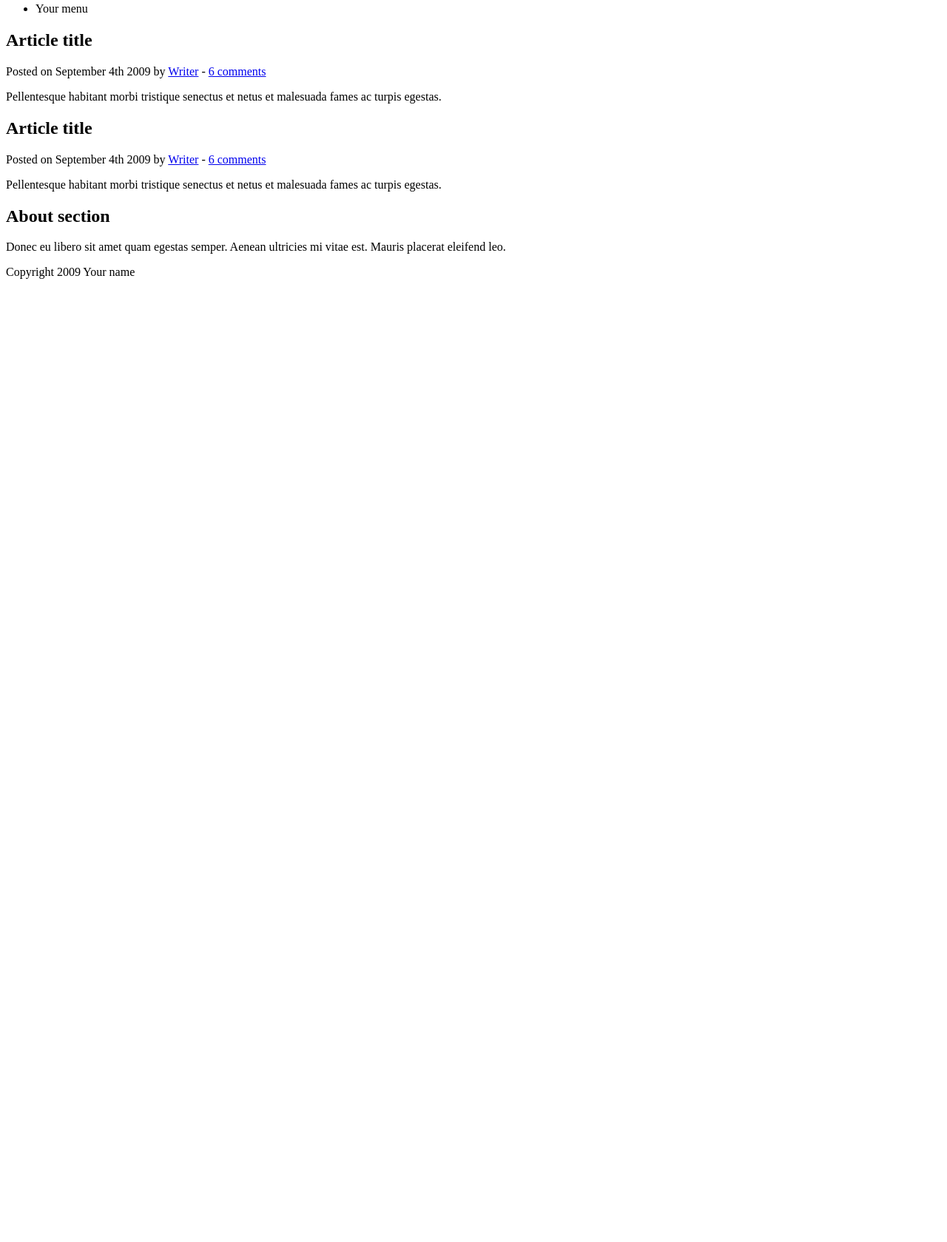
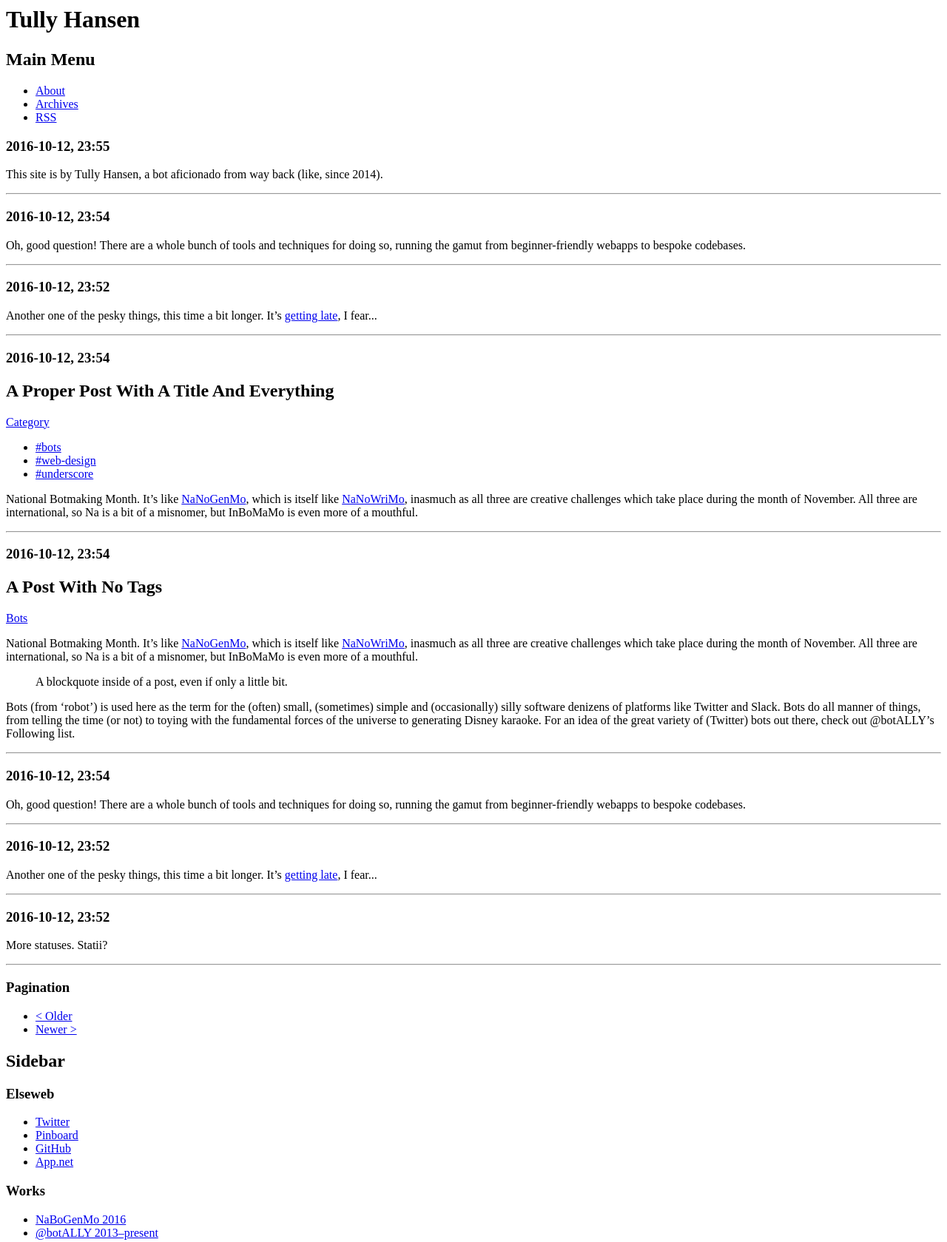
Before and after one commit to tullyhansen/html-tinkerings, a plain HTML site: page index.html in a window 1280 px wide. Shown: the part 13-1692 px from the top of the page at 74% size. Before the commit the page ends 800 px from the top, so only its background shows below. Drawn offline with Linux system fonts and the light colour scheme.

Commit message:
Added placeholder content

```diff
--- a/index.html
+++ b/index.html
@@ -1,49 +1,160 @@
 <!DOCTYPE HTML>
 
-<html>
+<html lang="en-AU">
+
+<!--
+DESIGN GOALS
+- responsive
+- nice typography, but with a monospace font
+- sensible outline - http://gsnedders.html5.org/outliner/
+- compliant HTML5 - https://validator.w3.org
+- marked up with microdata - http://schema.org
+ -->
 
 <head>
 	<meta http-equiv="Content-Type" content="text/html; charset=UTF-8" />
-	<title>Your Website</title>
+	<title>Tully Hansen</title>
 </head>
 
 <body>
 
 	<header>
+		<h1>Tully Hansen</h1>
 		<nav>
+			<h2>Main Menu</h2> <!-- TODO display none -->
 			<ul>
-				<li>Your menu</li>
+				<li><a href="#">About</a></li>
+				<li><a href="#">Archives</a></li>
+				<li><a href="#">RSS</a></li>
 			</ul>
 		</nav>
 	</header>
 
-	<section>
+	<main>
+		<article>
+			<h3><time datetime="2016-10-12T13:55:24+10:00" pubdate="pubdate">2016-10-12, 23:55</time></h3>
+			<p>This site is by Tully Hansen, a bot aficionado from way back (like, since 2014).</p>
+		</article>
+
+		<hr />
 
 		<article>
 			<header>
-				<h2>Article title</h2>
-				<p>Posted on <time datetime="2009-09-04T16:31:24+02:00">September 4th 2009</time> by <a href="#">Writer</a> - <a href="#comments">6 comments</a></p>
+				<h3><time datetime="2016-10-12T13:54:24+10:00" pubdate="pubdate">2016-10-12, 23:54</time></h3>
 			</header>
-			<p>Pellentesque habitant morbi tristique senectus et netus et malesuada fames ac turpis egestas.</p>
+			<p>Oh, good question! There are a whole bunch of tools and techniques for doing so, running the gamut from beginner-friendly webapps to bespoke codebases.</p>
 		</article>
+
+		<hr />
 
 		<article>
 			<header>
-				<h2>Article title</h2>
-				<p>Posted on <time datetime="2009-09-04T16:31:24+02:00">September 4th 2009</time> by <a href="#">Writer</a> - <a href="#comments">6 comments</a></p>
+				<h3><time datetime="2016-10-12T13:52:24+10:00" pubdate="pubdate">2016-10-12, 23:52</time></h3>
 			</header>
-			<p>Pellentesque habitant morbi tristique senectus et netus et malesuada fames ac turpis egestas.</p>
+			<p>Another one of the pesky things, this time a bit longer. It’s <a href="#">getting late</a>, I fear...</p>
 		</article>
 
-	</section>
+		<hr />
+
+		<article>
+			<header>
+				<h3><time datetime="2016-10-12T13:54:24+10:00" pubdate="pubdate">2016-10-12, 23:54</time></h3>
+				<h2>A Proper Post With A Title And Everything</h2>
+				<nav> <!-- TODO tags only (don't surface category)? -->
+					<a href="#">Category</a>
+					<ul>
+						<li><a href="#">#bots</a></li>
+						<li><a href="#">#web-design</a></li>
+						<li><a href="#">#underscore</a></li>
+					</ul>
+				</nav>
+			</header>
+			<p>National Botmaking Month. It’s like <a href="#">NaNoGenMo</a>, which is itself like <a href="#">NaNoWriMo</a>, inasmuch as all three are creative challenges which take place during the month of November. All three are international, so Na is a bit of a misnomer, but InBoMaMo is even more of a mouthful.</p>
+		</article>
+
+		<hr />
+
+		<article>
+			<header>
+				<h3><time datetime="2016-10-12T13:54:24+10:00" pubdate="pubdate">2016-10-12, 23:54</time></h3>
+				<h2>A Post With No Tags</h2>
+				<nav>
+					<a href="#">Bots</a>
+				</nav>
+			</header>
+			<p>National Botmaking Month. It’s like <a href="#">NaNoGenMo</a>, which is itself like <a href="#">NaNoWriMo</a>, inasmuch as all three are creative challenges which take place during the month of November. All three are international, so Na is a bit of a misnomer, but InBoMaMo is even more of a mouthful.</p>
+			<blockquote>A blockquote inside of a post, even if only a little bit.</blockquote>
+			<p>Bots (from ‘robot’) is used here as the term for the (often) small, (sometimes) simple and (occasionally) silly software denizens of platforms like Twitter and Slack. Bots do all manner of things, from telling the time (or not) to toying with the fundamental forces of the universe to generating Disney karaoke. For an idea of the great variety of (Twitter) bots out there, check out @botALLY’s Following list.</p>
+		</article>
+
+		<hr />
+
+		<article>
+			<header>
+				<h3><time datetime="2016-10-12T13:54:24+10:00" pubdate="pubdate">2016-10-12, 23:54</time></h3>
+			</header>
+			<p>Oh, good question! There are a whole bunch of tools and techniques for doing so, running the gamut from beginner-friendly webapps to bespoke codebases.</p>
+		</article>
+
+		<hr />
+
+		<article>
+			<header>
+				<h3><time datetime="2016-10-12T13:52:24+10:00" pubdate="pubdate">2016-10-12, 23:52</time></h3>
+			</header>
+			<p>Another one of the pesky things, this time a bit longer. It’s <a href="#">getting late</a>, I fear...</p>
+		</article>
+
+		<hr />
+
+		<article>
+			<header>
+				<h3><time datetime="2016-10-12T13:52:24+10:00" pubdate="pubdate">2016-10-12, 23:52</time></h3>
+			</header>
+			<p>More statuses. Statii?</p>
+		</article>
+
+		<hr />
+
+		<nav>
+		<h3>Pagination</h3> <!-- TODO display none -->
+			<ul>
+				<li><a href="#">&lt; Older</a></li>
+				<li><a href="#">Newer &gt;</a></li>
+			</ul>
+		</nav>
+	</main>
 
 	<aside>
-		<h2>About section</h2>
-		<p>Donec eu libero sit amet quam egestas semper. Aenean ultricies mi vitae est. Mauris placerat eleifend leo.</p>
+		<h2>Sidebar</h2> <!-- TODO display none -->
+		<section>
+			<h3>Elseweb</h3>
+			<ul>
+				<li><a href="#">Twitter</a></li>
+				<li><a href="#">Pinboard</a></li>
+				<li><a href="#">GitHub</a></li>
+				<li><a href="#">App.net</a></li>
+			</ul>
+		</section>
+
+		<section>
+			<h1>Works</h1>
+			<ul>
+				<li><a href="#">NaBoGenMo 2016</a></li>
+				<li><a href="#">@botALLY 2013–present</a></li>
+			</ul>
+		</section>
+
+		<nav>
+			<h1>Search</h1> <!-- TODO display none -->
+			<form>
+				<input type="search"  placeholder="Search here">
+			</form>
+		</nav>
 	</aside>
 
 	<footer>
-		<p>Copyright 2009 Your name</p>
+		<p>Copyright 2016 Tully Hansen.</p>
 	</footer>
 
 </body>
```
